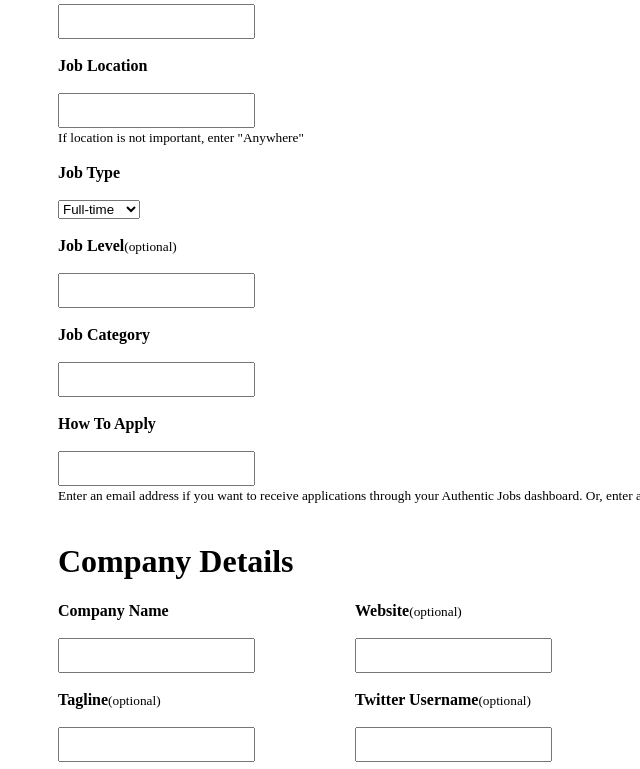
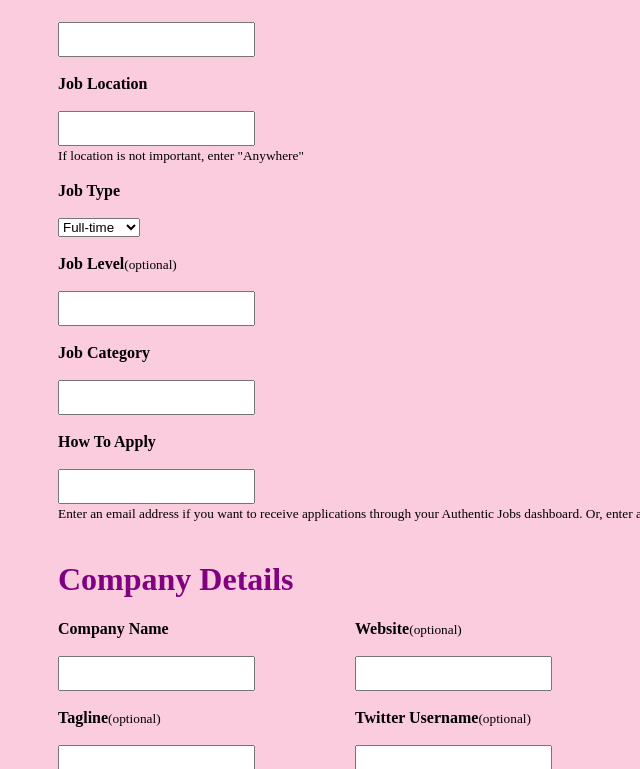
Before and after one commit to tracysonyah/Tikeh, a plain HTML site: page post.html in a window 1280 px wide. Shown: the part 370-1139 px from the top of the page, without its empty margins (0-640 px from the left). Drawn offline with Linux system fonts and the light colour scheme.

Commit message:
almost there

```diff
--- a/js/list.js
+++ b/js/list.js
@@ -1,4 +1,3 @@
-// html elements
 const categoryElement = document.getElementById("categories");
 const jobListingElement = document.getElementById("job-listing");
 const searchField = document.querySelector('.search input');
--- a/post.html
+++ b/post.html
@@ -5,6 +5,14 @@
     <meta name="viewport" content="width=device-width, initial-scale=1.0">
     <title>Post a Job</title>
     <style>
+        body {
+            background-color: #FBCBDE;
+        }
+
+        h1 {
+            color: purple;
+        }
+
         #first {
             margin-left: 50px;
         }
@@ -37,16 +45,20 @@
             form {
                 margin-left: 10px;
             }
+
             #first {
                 margin-left: 10px;
             }
+
             .top-container, .middle-container {
                 flex-direction: column;
             }
+
             #verify {
                 padding-top: 20px;
                 padding-left: 0;
             }
+
             .com-deets {
                 padding-left: 0;
             }
@@ -78,6 +90,8 @@
         </div>
         <!-- <br> -->
         <small>Passwords must be at least 8 characters long.</small>
+        <br>
+        <br>
         <h1>Job Details</h1>
         <b>Job Title</b>
         <br>
```
Also changed, not shown: list.html (+2 -3 lines).
